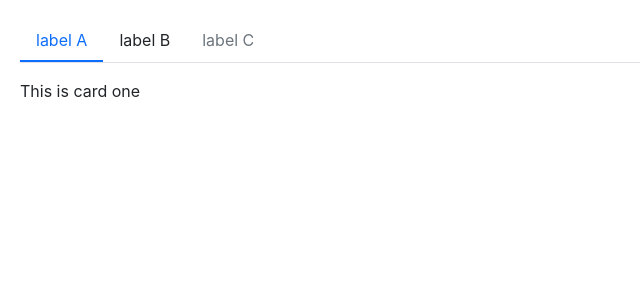
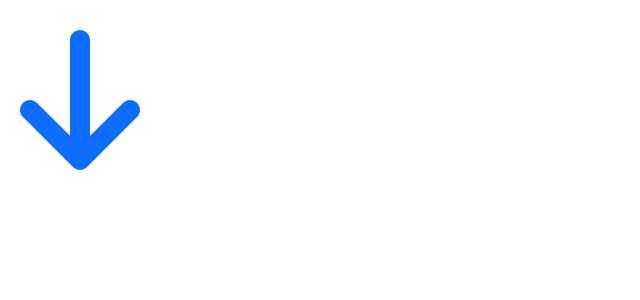
Before and after one commit to gma201011/gntd, a React (Create React App) app: page / in a window 1280 px wide. Shown: the top 300 px of the page, without its empty margins (0-640 px from the left). Built offline with nearby package versions, Linux system fonts and the light colour scheme.

Commit message:
feat: add icon component

```diff
--- a/package.json
+++ b/package.json
@@ -3,6 +3,9 @@
   "version": "0.1.0",
   "private": true,
   "dependencies": {
+    "@fortawesome/fontawesome-svg-core": "^6.5.1",
+    "@fortawesome/free-solid-svg-icons": "^6.5.1",
+    "@fortawesome/react-fontawesome": "^0.2.0",
     "@testing-library/jest-dom": "^5.17.0",
     "@testing-library/react": "^13.4.0",
     "@testing-library/user-event": "^13.5.0",
--- a/src/app.tsx
+++ b/src/app.tsx
@@ -1,36 +1,11 @@
 import React from "react";
-import Tabs from "./components/Tab/Tabs";
-import TabItem from "./components/Tab/TabItem";
+import Icon from "./components/Icon/icon";
 
 const App = (props: any) => {
   return (
     <>
       <div style={{ margin: "20px" }}>
-        <Tabs type="box" defaultIndex={0} onSelect={(index) => console.log(index)}>
-          <TabItem label="label A">This is card one</TabItem>
-          <TabItem label="label B">This is card two</TabItem>
-          <TabItem label="label C" disabled>The content is disabled</TabItem>
-        </Tabs>
-        {/* <Menu onSelect={(index) => console.log("index", index)} mode="vertical" defaultOpenSubMenus={['2']}>
-          <MenuItem>Menu1</MenuItem>
-          <MenuItem>
-            <a target="_blank" href="https://www.google.com">
-              Google Link
-            </a>
-          </MenuItem>
-          <SubMenu title="dropdown">
-            <MenuItem>Menu1</MenuItem>
-            <MenuItem>
-              <a target="_blank" href="https://www.google.com">
-                Google Link
-              </a>
-            </MenuItem>
-            <MenuItem>Menu3</MenuItem>
-            <MenuItem disabled>Menu4</MenuItem>
-          </SubMenu>
-          <MenuItem>Menu3</MenuItem>
-          <MenuItem disabled>Menu4</MenuItem>
-        </Menu> */}
+        <Icon icon="arrow-down" theme="primary" size="10x" />
       </div>
     </>
   );
--- /dev/null
+++ b/src/components/Icon/_style.scss
@@ -0,0 +1,5 @@
+@each $key, $val in $theme-colors {
+  .icon-#{$key} {
+    color: $val;
+  }
+}
--- /dev/null
+++ b/src/components/Icon/icon.tsx
@@ -0,0 +1,34 @@
+import React from "react";
+import classNames from "classnames";
+import { library } from "@fortawesome/fontawesome-svg-core";
+import { fas } from '@fortawesome/free-solid-svg-icons';
+import { FontAwesomeIcon, FontAwesomeIconProps } from "@fortawesome/react-fontawesome";
+
+library.add(fas)
+
+export type ThemeProps =
+  | "primary"
+  | "secondary"
+  | "success"
+  | "info"
+  | "warning"
+  | "danger"
+  | "light"
+  | "dark";
+
+export interface IconProps extends FontAwesomeIconProps {
+  theme?: ThemeProps;
+}
+
+const Icon: React.FC<IconProps> = (props) => {
+  // icon-primary
+  const { className, theme, ...restProps } = props;
+  const classes = classNames("icon", className, {
+    [`icon-${theme}`]: theme
+  })
+  return (
+    <FontAwesomeIcon className={classes} {...restProps} />
+  )
+}
+
+export default Icon;
--- a/src/components/Tab/TabItem.tsx
+++ b/src/components/Tab/TabItem.tsx
@@ -1,6 +1,6 @@
 import React, { useContext, useState, useEffect } from "react";
 import classNames from "classnames";
-import { TabsContext } from "./Tabs";
+import { TabsContext } from "./tabs";
 
 export interface TabItemProps {
   index?: number;
--- a/src/styles/index.scss
+++ b/src/styles/index.scss
@@ -6,3 +6,4 @@
 @import "../components/Alert/style";
 @import "../components/Menu/style";
 @import "../components/Tab/style";
+@import "../components/Icon/style";
```
Also changed, not shown: 1 other file (tests, documents, lock files or other folders).
